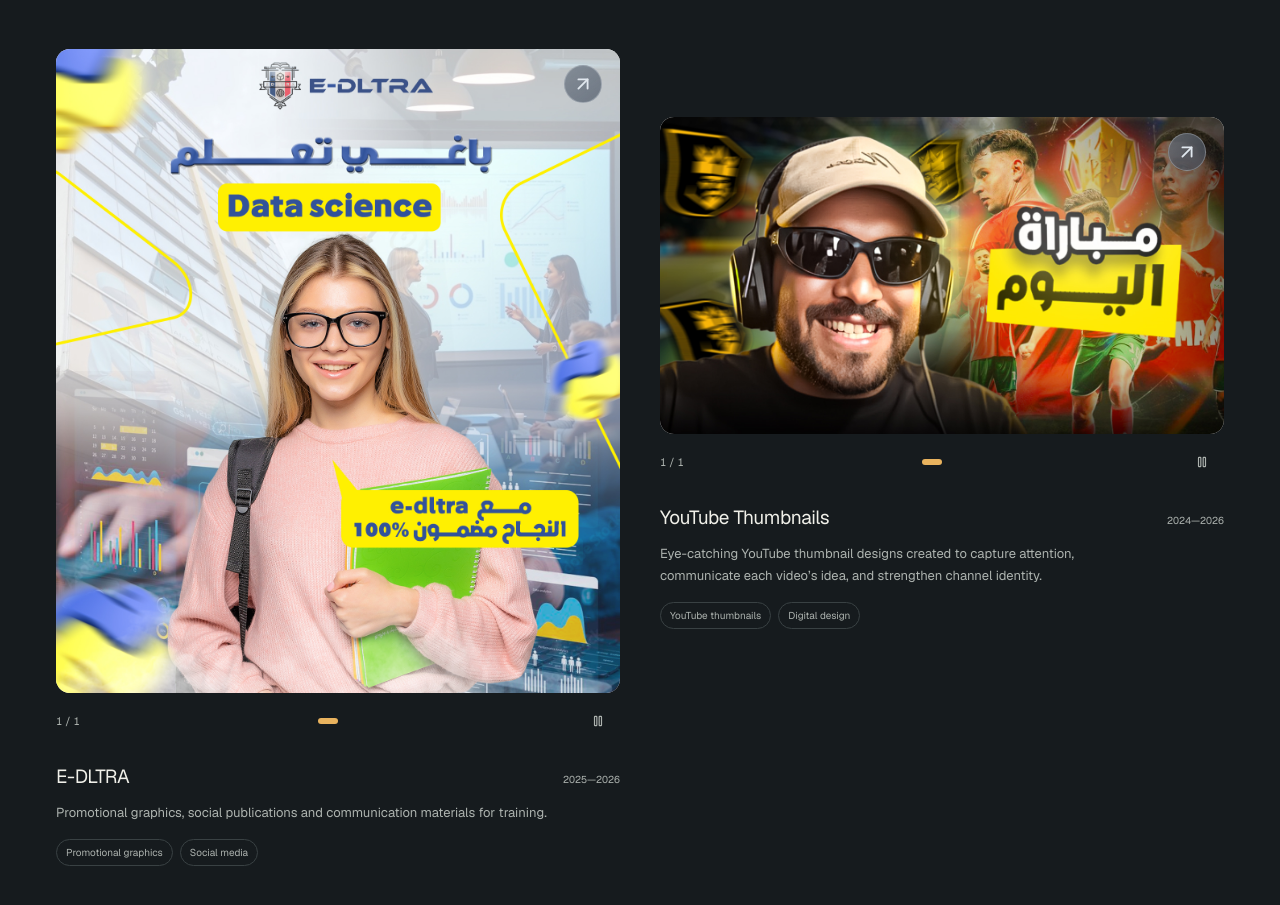
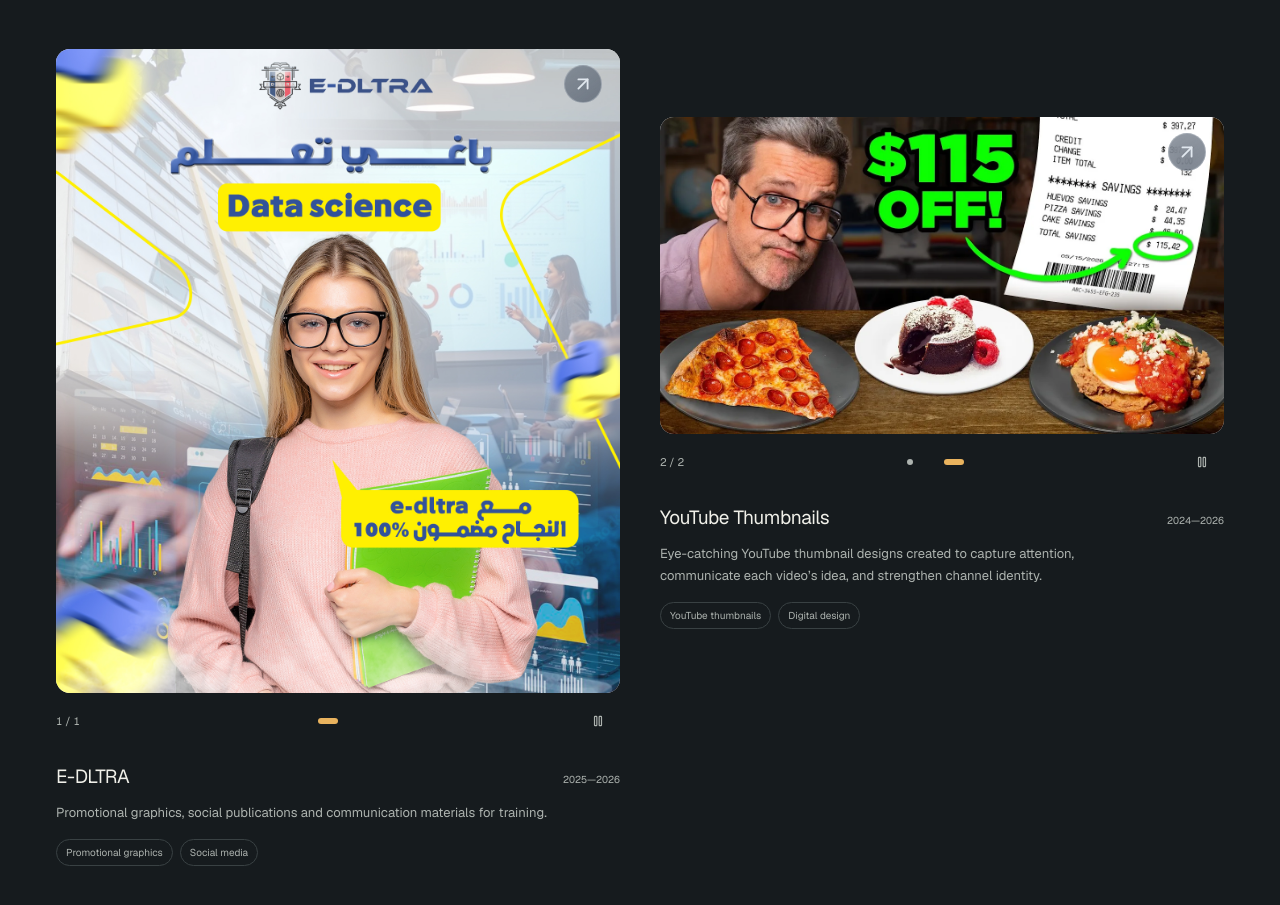
Before and after one commit to mouhamedlamgouni/1Mohamed-Lamgouni-Portfolio, a React (Vite) app: page / in a window 1280 px wide. Shown: the part 2574-3479 px from the top of the page. Built offline with nearby package versions, Linux system fonts and the light colour scheme.

Commit message:
Mise à jour du portfolio

```diff
--- a/src/data.ts
+++ b/src/data.ts
@@ -82,6 +82,7 @@
     tags: ['YouTube thumbnails', 'Digital design'], tone: 'creative', wordmark: 'YouTube\nThumbnails', image: '', href: '',
     slides: [
       { src: './projects/Miniatures YouTube/ILYASSjpg.jpg', alt: 'YouTube football thumbnail featuring a creator, Moroccan players, and Arabic headline text' },
+      { src: './projects/Miniatures YouTube/QGmiO4myiA.webp', alt: 'YouTube food shopping thumbnail featuring a creator, a receipt, and a savings offer' },
     ],
     deliverables: ['YouTube thumbnail design', 'Video visual concepts', 'Channel identity assets'] },
   { id: 'cafe-boutique', title: 'CaféBoutique.ma – Logo Design', category: 'Brand identity', year: '2024',
--- a/src/styles.css
+++ b/src/styles.css
@@ -180,6 +180,7 @@
   .icon-button { width:34px; height:34px; }
 }
 @media(max-width:760px) {
+  .contact-top { align-items:flex-start; flex-direction:column-reverse; gap:12px; }
   .portrait { max-height:none; aspect-ratio:auto; }
   .creative .cover-wordmark { font-size:clamp(38px,11vw,52px); }
   .mobile-availability { display:inline-flex; align-items:center; gap:7px; color:var(--text); }
```
Also changed, not shown: public/projects/Miniatures YouTube/QGmiO4myiA.webp (added), 5 other files (tests, documents, lock files or other folders).
